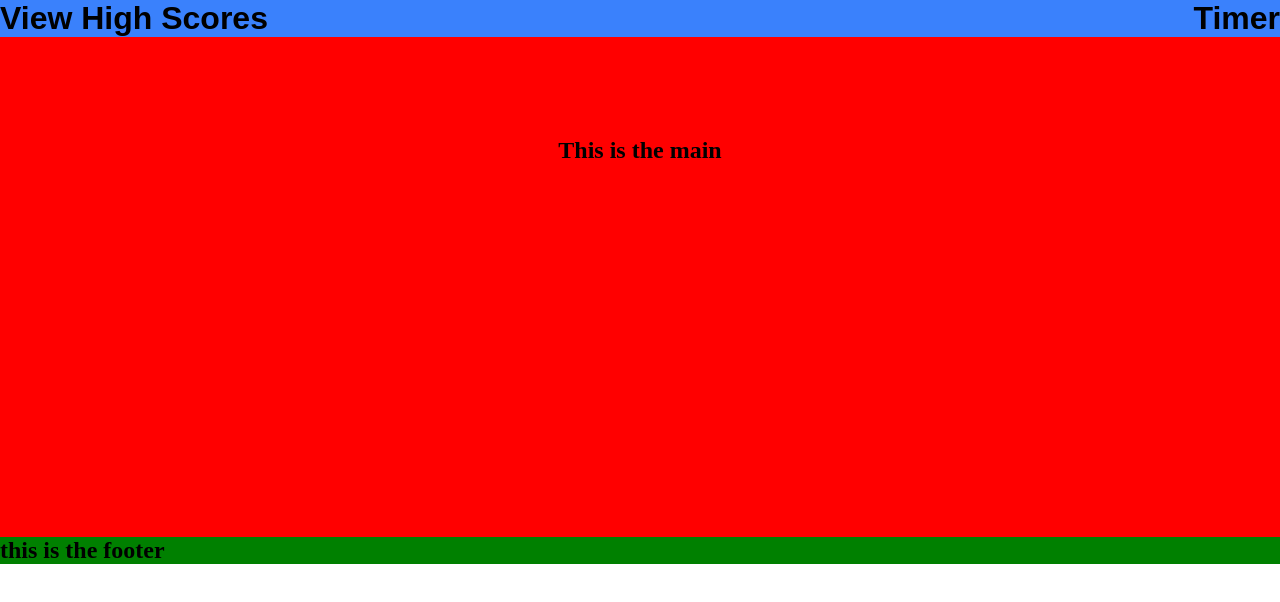
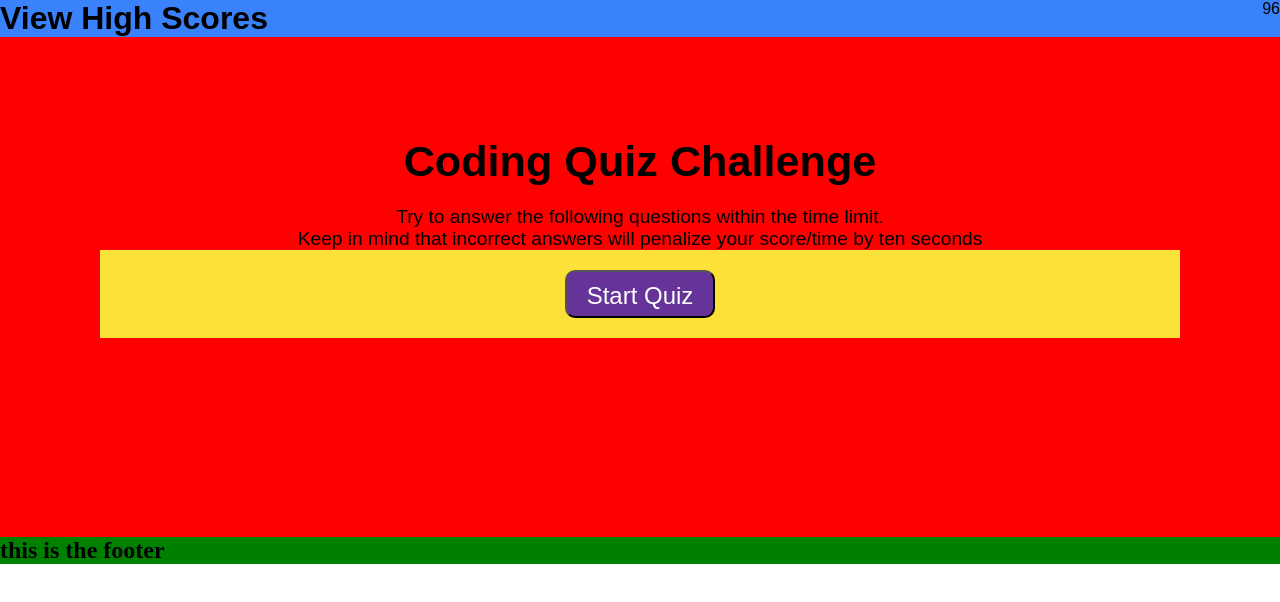
Before and after one commit to gfernandez25/code-quiz, a plain HTML site: page index.html in a window 1280 px wide. Drawn offline with Linux system fonts and the light colour scheme.

Commit message:
test timer

```diff
--- a/assets/css/style.css
+++ b/assets/css/style.css
@@ -29,14 +29,34 @@
 .main{
     background-color: red;
     height: 500px;
-    margin: 0;
     padding: 100px;
+    font-family: Arial, Helvetica, sans-serif;
+    text-align: center;
 }
 
-.main-questions{
-    text-align: center;
+.main-header{
+    padding-bottom: 20px;
+    font-size: 1.8em;
+}
+.main-instructions{
+    font-size: 1.2em;
 
 }
+.btn{
+    background-color: #fce138;
+    padding: 20px;
+}
+.btn-start-quiz{
+    background-color: rebeccapurple;
+    color: white;
+    font-size: 1.5em;
+    text-align: center;
+    height: 2em;
+    border-radius: 10px;
+    cursor:pointer;
+    padding: 10px 20px;
+}
+
 .footer{
     background-color: green;
     height: 100%;
--- a/assets/js/script.js
+++ b/assets/js/script.js
@@ -38,7 +38,7 @@ function displayCount(){
     displayTimer.textContent = timer;
 }
 
-
+//commet
 //create questions
 
 //logic for score
--- a/index.html
+++ b/index.html
@@ -13,15 +13,22 @@
             <div class="header-high-scores">
                 <h1> View High Scores</h1>
             </div>
-    <div class="header-timer">
+            <div class="header-timer" id="display-timer">
                 <h1> Timer</h1>
             </div>
         </header>
 
 <!--placeholder to display the questions-->
         <main class="main">
-    <div class="main-questions">
-        <h2> This is the main</h2>
+            <div class="main-header">
+                <h2> Coding Quiz Challenge</h2>
+            </div>
+            <div class="main-instructions">
+                <p> Try to answer the following questions within the time limit.</p>
+                <p>Keep in mind that incorrect answers will penalize your score/time by ten seconds</p>
+            </div>
+            <div class="btn">
+                <button class="btn-start-quiz" id="button-start-quiz"> Start Quiz</button>
             </div>
         </main>
 
@@ -29,6 +36,6 @@
             <h2> this is the footer</h2>
 
         </footer>
-
+        <script src="assets/js/script.js"></script>
     </body>
 </html>
```
Also changed, not shown: 1 other file. Lines whose indentation alone changed are shown as unchanged.
